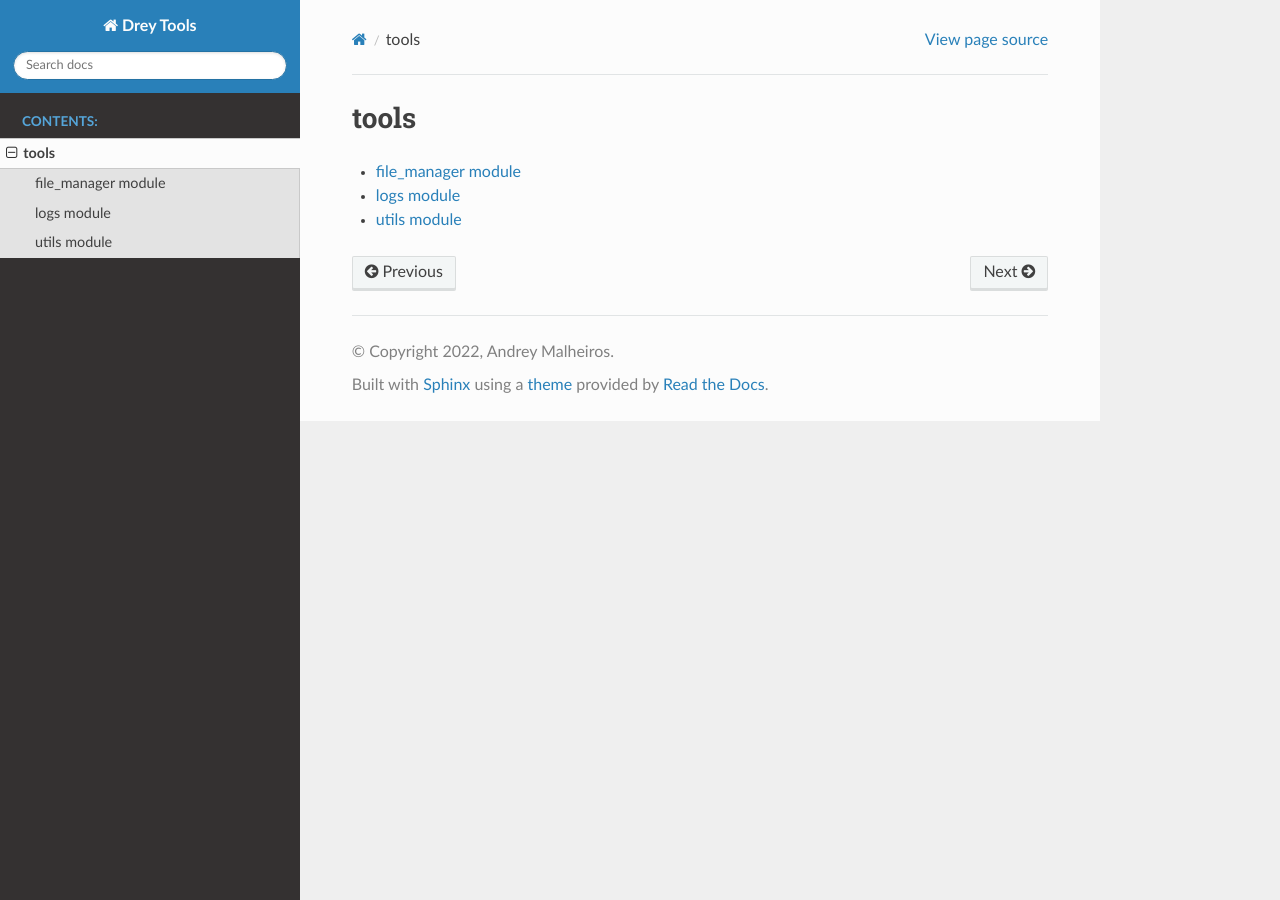
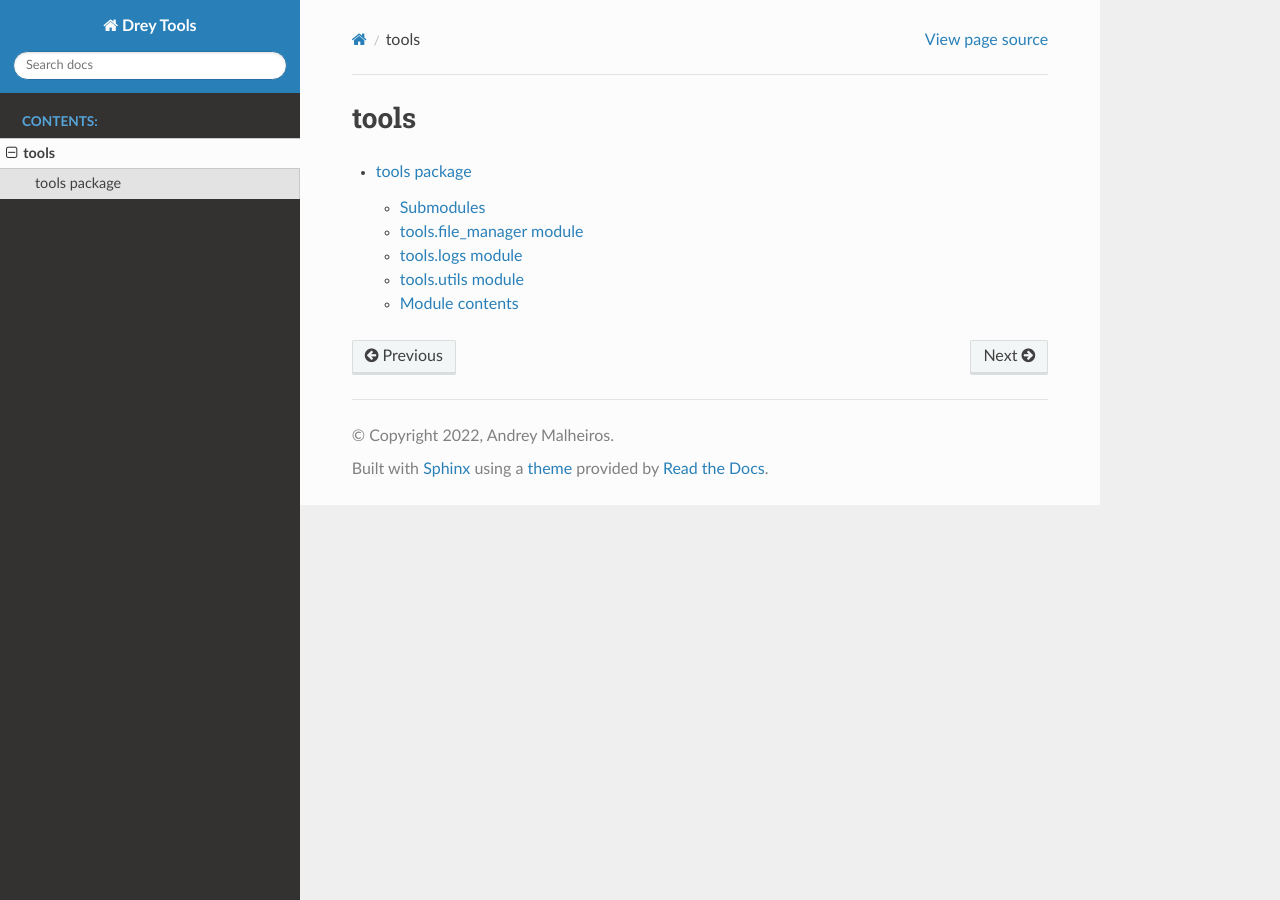
Before and after one commit to andreylcj/drey-tools, a Sphinx documentation site: the page built from docs/modules.rst, in a window 1280 px wide. Built offline with Sphinx 7.4.7 and the Read the Docs theme 2.0.0, drawn with Linux system fonts in a browser that asks for light colours.

Commit message:
create package and modelues docs

```diff
--- a/docs/modules.rst
+++ b/docs/modules.rst
@@ -4,6 +4,4 @@ tools
 .. toctree::
    :maxdepth: 4
 
-   file_manager
-   logs
-   utils
+   tools
```
Also changed, not shown: docs/file_manager.rst (deleted, +0 -7 lines), docs/logs.rst (deleted, +0 -7 lines), docs/tools.rst (added, +37 -0 lines), docs/utils.rst (deleted, +0 -7 lines), tools/__init__.py (added).
